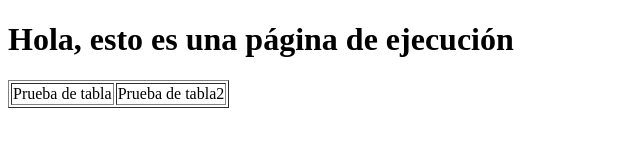
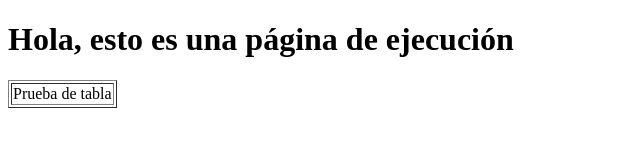
Before and after one commit to smv12345/PruebaUdemy, a plain HTML site: page index.html in a window 1280 px wide. Shown: the whole page, without its empty margins (0-640 px from the left). Drawn offline with Linux system fonts and the light colour scheme.

Commit message:
Revert "Nueva columna en la tabla"
This reverts commit ab4813c422a195b922ac73e6411a396ecedfc2b9.

```diff
--- a/index.html
+++ b/index.html
@@ -9,7 +9,6 @@
 			<table border="1px">
 				<tr>
 					<td>Prueba de tabla</td>
-					<td>Prueba de tabla2</td>
 				</tr>
 			</table>
 		</body>
```
